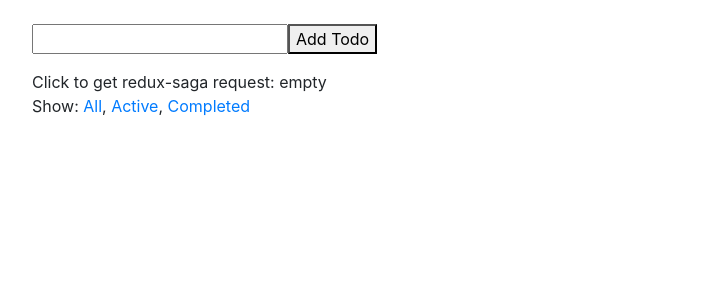
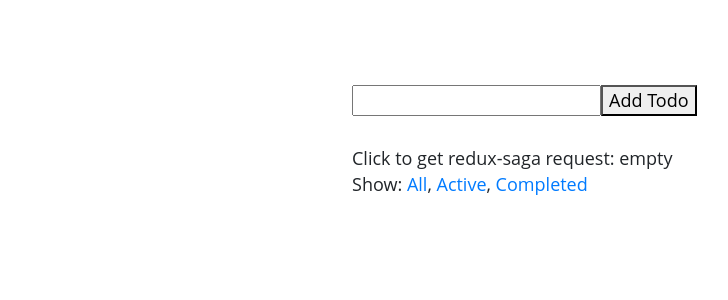
Before and after one commit to whoneedsthedevil/redux-todo-app, a React app: page / in a window 1280 px wide. Shown: the top 300 px of the page, without its empty margins (53-781 px from the left). Built offline with nearby package versions, Linux system fonts and the light colour scheme.

Commit message:
refactoring + styles

```diff
--- a/package.json
+++ b/package.json
@@ -8,6 +8,9 @@
   },
   "license": "MIT",
   "dependencies": {
+    "@fortawesome/fontawesome": "^1.1.0",
+    "@fortawesome/fontawesome-free-solid": "^5.0.2",
+    "@fortawesome/react-fontawesome": "0.0.17",
     "babel-polyfill": "^6.3.14",
     "history": "^4.7.2",
     "json-server": "^0.12.1",
@@ -30,6 +33,7 @@
     "babel-preset-es2015": "^6.6.0",
     "babel-preset-react": "^6.5.0",
     "babel-register": "^6.3.13",
+    "css-loader": "^0.28.7",
     "eslint": "^2.9.0",
     "eslint-config-airbnb": "^8.0.0",
     "eslint-plugin-import": "^1.6.1",
@@ -37,6 +41,7 @@
     "eslint-plugin-react": "^5.0.1",
     "express": "^4.13.3",
     "redux-saga-devtools": "^0.2.0",
+    "style-loader": "^0.19.1",
     "webpack": "^1.9.11",
     "webpack-dev-middleware": "^1.2.0"
   }
--- a/src/components/TodoList.js
+++ b/src/components/TodoList.js
@@ -22,7 +22,7 @@
 
 
 
-  	return <div>
+  	return <div className="todo-list">
   	  <ul>
 	    {todos.map(todo =>
 	      isEdit === false ?
--- a/src/components/ViewTodo.js
+++ b/src/components/ViewTodo.js
@@ -1,5 +1,7 @@
 import React, {Component} from 'react'
 import PropTypes from 'prop-types'
+import FontAwesomeIcon from '@fortawesome/react-fontawesome'
+import { faTimes, faEdit } from '@fortawesome/fontawesome-free-solid'
 
 class Todo extends Component {
   constructor(props, context) {
@@ -26,7 +28,7 @@
 
     return !isEdit ?
     <li>
-      <div>
+      <div className="task-line">
         <div
           onClick={onClick}
           style={{
@@ -34,11 +36,14 @@
           }}>
           {text}
         </div>
-        <div onClick={onDelete}> [delete] </div>
-        <div onClick={() => this.setEdit(true)}> [edit] </div>
+        <div className="task-actions">
+          <FontAwesomeIcon icon={faEdit} onClick={() => this.setEdit(true)} />
+          <FontAwesomeIcon icon={faTimes} onClick={onDelete} />
+        </div>
       </div>
     </li> :
     <li>
+      <div className="task-line">
         <form onSubmit={(e) => {
           e.preventDefault()
           const value = (name) =>
@@ -52,6 +57,7 @@
             Edit Todo
           </button>
         </form>
+      </div>
     </li>
   }
 };
--- /dev/null
+++ b/src/css/styles.css
@@ -0,0 +1,84 @@
+/* http://meyerweb.com/eric/tools/css/reset/
+   v2.0 | 20110126
+   License: none (public domain)
+*/
+
+html, body, div, span, applet, object, iframe,
+h1, h2, h3, h4, h5, h6, p, blockquote, pre,
+a, abbr, acronym, address, big, cite, code,
+del, dfn, em, img, ins, kbd, q, s, samp,
+small, strike, strong, sub, sup, tt, var,
+b, u, i, center,
+dl, dt, dd, ol, ul, li,
+fieldset, form, label, legend,
+table, caption, tbody, tfoot, thead, tr, th, td,
+article, aside, canvas, details, embed,
+figure, figcaption, footer, header, hgroup,
+menu, nav, output, ruby, section, summary,
+time, mark, audio, video {
+	margin: 0;
+	padding: 0;
+	border: 0;
+	font-size: 100%;
+	font: inherit;
+	vertical-align: baseline;
+}
+/* HTML5 display-role reset for older browsers */
+article, aside, details, figcaption, figure,
+footer, header, hgroup, menu, nav, section {
+	display: block;
+}
+body {
+	line-height: 1;
+}
+ol, ul {
+	list-style: none;
+}
+blockquote, q {
+	quotes: none;
+}
+blockquote:before, blockquote:after,
+q:before, q:after {
+	content: '';
+	content: none;
+}
+table {
+	border-collapse: collapse;
+	border-spacing: 0;
+}
+
+
+
+/*  Main styles  */
+
+div.container {
+	width: 500px;
+	margin: 60px auto;
+	font: 18px/1.4 'Open Sans', Tahoma, Verdana;
+}
+
+div.add-input {
+	padding: 2px;
+	border: 2px solid rgba(130,20,50,.3);
+}
+
+div.todo-list ul {
+	margin: 30px auto;
+}
+
+.task-line {
+	display: flex;
+	flex-flow: row nowrap;
+}
+
+.task-line .task-actions {
+	margin-left: 12px;
+}
+
+.task-actions svg {
+	padding: 2px;
+}
+.task-actions svg:hover {
+	color: darkred;
+	transition: .3s;
+}
--- a/src/index.js
+++ b/src/index.js
@@ -1,10 +1,11 @@
 import 'babel-polyfill';
 import React from 'react';
 import { render } from 'react-dom';
+import './css/styles.css';
 import configureStore from './configureStore';
-import Root from './components/Root'
+import Root from './components/Root';
 
-const store = configureStore();
+const store = configureStore()
 
 render(
 	<Root store={store} />,
--- a/webpack.config.babel.js
+++ b/webpack.config.babel.js
@@ -8,12 +8,14 @@
     filename: 'bundle.js',
     publicPath: '/static/',
   },
+  resolved_paths: ['assets'],
   module: {
-    loaders: [{
-      test: /\.js$/,
-      loaders: ['babel'],
-      exclude: /node_modules/,
-      include: __dirname,
-    }],
+    loaders: [
+      { test: /\.css$/, loader: 'style!css' },
+      { test: /\.js$/,
+        loaders: ['babel'],
+        exclude: /node_modules/,
+        include: __dirname,
+      }],
   },
 };
```
Also changed, not shown: src/components/Todo.js (deleted, +0 -21 lines). Lines whose indentation alone changed are shown as unchanged.
